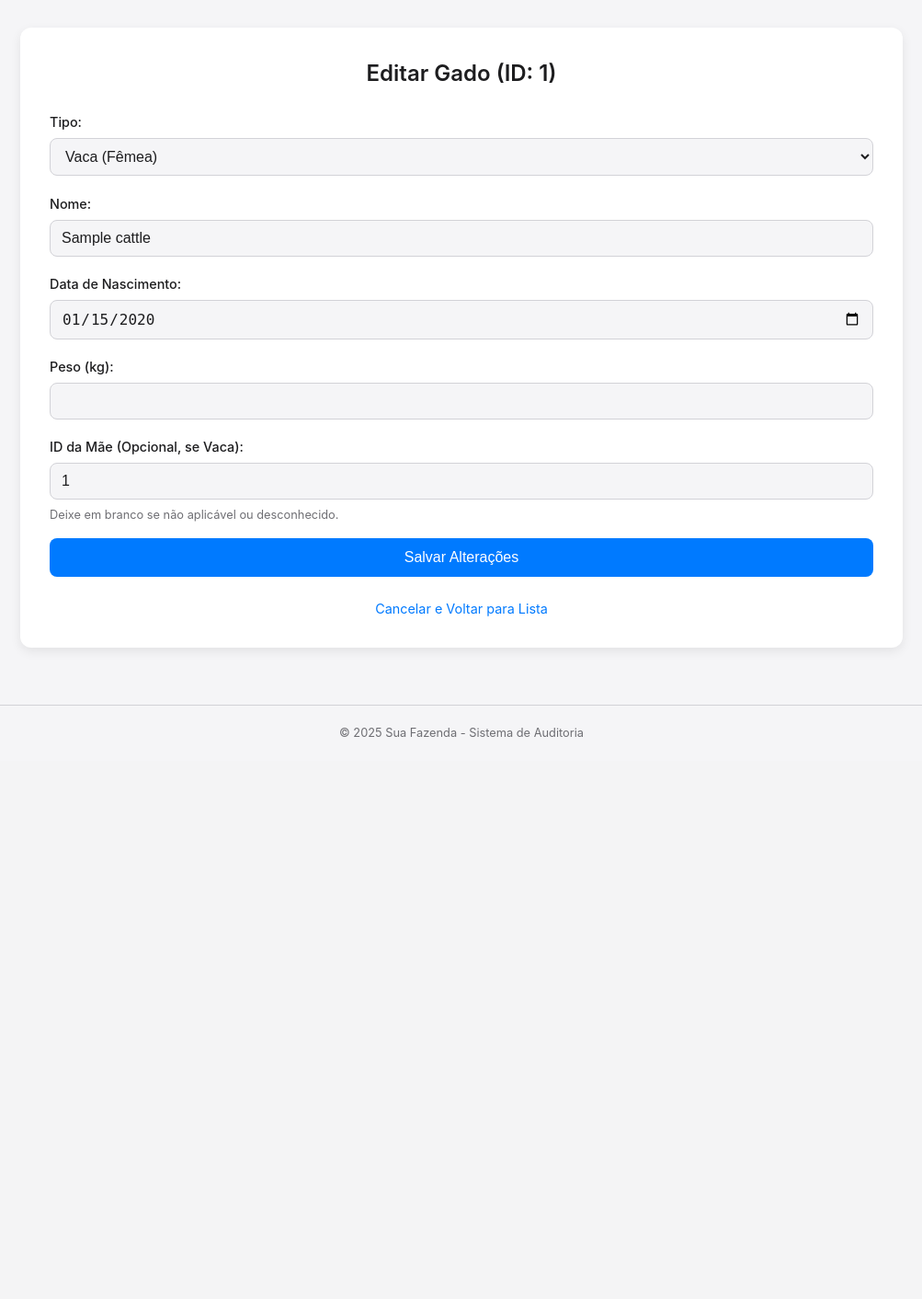
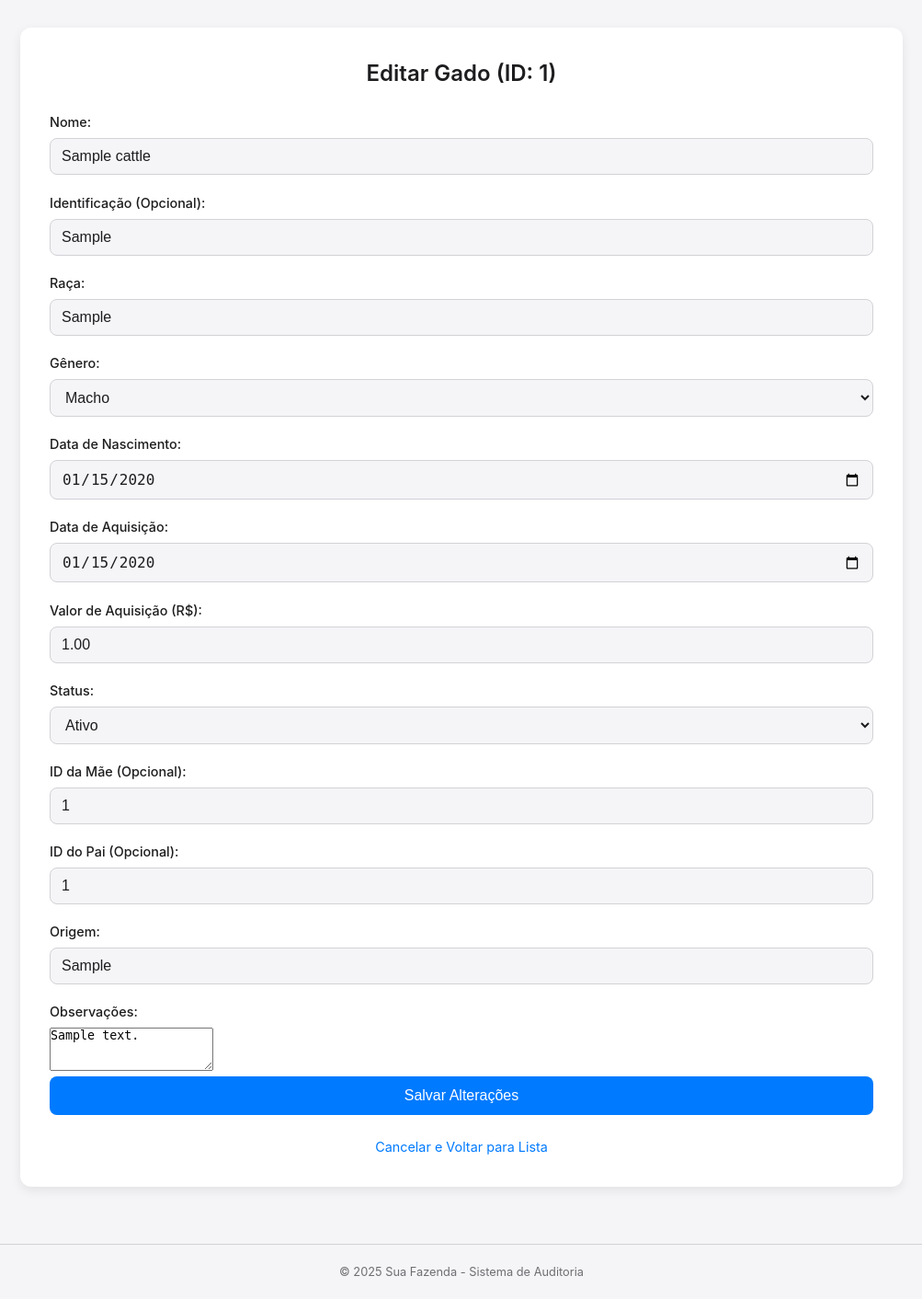
Before and after one commit to gabrielbitti/cattle-log, a FastAPI app: page /cattle/edit/1 in a window 1280 px wide. Shown: the part 91-1503 px from the top of the page at 92% size, without its empty margins (138-1141 px from the left). Before the commit the page ends 892 px from the top, so only its background shows below. Run offline with FastAPI, Linux system fonts and the light colour scheme; tables that the repository leaves empty hold one stand-in row (values such as "Sample post").

Commit message:
Fix: frontend

```diff
--- a/app/crud.py
+++ b/app/crud.py
@@ -17,8 +17,14 @@ def create_cattle(db: Session, cattle: schemas.CattleCreate):
     # Validate mother if provided
     if cattle.mother_id:
         mother = get_cattle_by_id(db, cattle.mother_id)
-        if not mother or mother.type != "cow":
-            raise ValueError(f"Vaca mãe com ID {cattle.mother_id} não encontrada ou não é uma vaca.")
+        if not mother or mother.gender != "FEMALE":
+            raise ValueError(f"Vaca mãe com ID {cattle.mother_id} não encontrada ou não é uma fêmea.")
+
+    # Validate father if provided
+    if cattle.father_id:
+        father = get_cattle_by_id(db, cattle.father_id)
+        if not father or father.gender != "MALE":
+            raise ValueError(f"Pai com ID {cattle.father_id} não encontrado ou não é um macho.")
 
     db_cattle = Cattle(**cattle.model_dump()) # Use model_dump for Pydantic v2
     db.add(db_cattle)
@@ -41,15 +47,23 @@ def update_cattle(db: Session, cattle_id: int, cattle_update: schemas.CattleUpda
         if update_data["mother_id"] == cattle_id:
              raise ValueError("Um animal não pode ser sua própria mãe.")
         mother = get_cattle_by_id(db, update_data["mother_id"])
-        if not mother or mother.type != "cow":
-            raise ValueError(f"Vaca mãe com ID {update_data['mother_id']} não encontrada ou não é uma vaca.")
+        if not mother or mother.gender != "FEMALE":
+            raise ValueError(f"Vaca mãe com ID {update_data['mother_id']} não encontrada ou não é uma fêmea.")
 
-    # Validate type change: prevent changing a mother cow to a bull
-    if "type" in update_data and update_data["type"] == "bull" and db_cattle.type == "cow":
-        # Check if this cow has any calves
+    # Validate father_id update
+    if "father_id" in update_data and update_data["father_id"] is not None:
+        if update_data["father_id"] == cattle_id:
+             raise ValueError("Um animal não pode ser seu próprio pai.")
+        father = get_cattle_by_id(db, update_data["father_id"])
+        if not father or father.gender != "MALE":
+            raise ValueError(f"Pai com ID {update_data['father_id']} não encontrado ou não é um macho.")
+
+    # Validate gender change: prevent changing a mother to male
+    if "gender" in update_data and update_data["gender"] == "MALE" and db_cattle.gender == "FEMALE":
+        # Check if this female has any calves
         has_calves = db.query(Cattle.id).filter(Cattle.mother_id == cattle_id).first() is not None
         if has_calves:
-            raise ValueError("Não é possível alterar o tipo para \'boi\' porque esta vaca já possui bezerros registrados.")
+            raise ValueError("Não é possível alterar o gênero para 'MALE' porque esta fêmea já possui bezerros registrados.")
     # --- End Validations ---
 
     # Apply updates
@@ -64,17 +78,28 @@ def update_cattle(db: Session, cattle_id: int, cattle_update: schemas.CattleUpda
 def create_birth(db: Session, birth: schemas.BirthCreate):
     """Registers a birth, creating a new calf linked to a mother cow."""
     mother = get_cattle_by_id(db, birth.mother_id)
-    if not mother or mother.type != "cow":
-        raise ValueError(f"Vaca mãe com ID {birth.mother_id} não encontrada ou não é uma vaca.")
+    if not mother or mother.gender != "FEMALE":
+        raise ValueError(f"Vaca mãe com ID {birth.mother_id} não encontrada ou não é uma fêmea.")
 
-    # Create the calf record (assuming type is 'bull' for now - needs clarification)
-    # TODO: Clarify how calf type (sex) should be determined upon birth registration.
+    # Validate father if provided
+    if birth.father_id:
+        father = get_cattle_by_id(db, birth.father_id)
+        if not father or father.gender != "MALE":
+            raise ValueError(f"Pai com ID {birth.father_id} não encontrado ou não é um macho.")
+
+    # Set default race from mother if not provided
+    calf_race = birth.race if birth.race else mother.race
+
+    # Create the calf record
     db_calf = Cattle(
         name=birth.name,
-        type=birth.type,
-        weight=birth.calf_weight,
-        birth_date=birth.calf_birth_date,
+        race=calf_race,
+        gender=birth.gender,
+        birth_date=birth.birth_date,
         mother_id=birth.mother_id,
+        father_id=birth.father_id,
+        notes=birth.notes,
+        status="ACTIVE"
     )
     db.add(db_calf)
     db.commit()
--- a/main.py
+++ b/main.py
@@ -6,6 +6,7 @@ from fastapi.staticfiles import StaticFiles
 from fastapi.templating import Jinja2Templates
 from sqlalchemy.orm import Session
 from app.database.db import engine, Base, get_db
+from app.models.cattle import GenderEnum
 from app.routers import cattle
 from app import crud, schemas # Import crud and schemas
 import os
@@ -32,7 +33,7 @@ async def read_root(request: Request, db: Session = Depends(get_db)):
 
     all_cattle = crud.get_all_cattle(db)
     for _cattle in all_cattle:
-        if _cattle.type == "bull":
+        if _cattle.gender == GenderEnum.MALE.value:
             bull_count += 1
         else:
             cow_count += 1
--- a/templates/cattle_form.html
+++ b/templates/cattle_form.html
@@ -9,25 +9,50 @@
 <section class="content-section form-section">
     <h2>{% if action == 'create' %}Adicionar Novo Gado (Boi ou Vaca){% else %}Editar Gado (ID: {{ cattle.id }}){% endif %}</h2>
     <form id="cattle-form" action="/cattle/" method="post">
-        <label for="type">Tipo:</label>
-        <select id="type" name="type" required>
-            <option value="" disabled {% if not cattle %}selected{% endif %}>Selecione o tipo</option>
-            <option value="cow" {% if cattle and cattle.type == "cow" %}selected{% endif %}>Vaca (Fêmea)</option>
-            <option value="bull" {% if cattle and cattle.type == "bull" %}selected{% endif %}>Boi (Macho)</option>
-        </select>
-
         <label for="name">Nome:</label>
         <input type="text" id="name" name="name" value="{{ cattle.name if cattle else '' }}" required>
+
+        <label for="identification">Identificação (Opcional):</label>
+        <input type="text" id="identification" name="identification" value="{{ cattle.identification if cattle else '' }}">
+
+        <label for="race">Raça:</label>
+        <input type="text" id="race" name="race" value="{{ cattle.race if cattle else '' }}" required>
+
+        <label for="gender">Gênero:</label>
+        <select id="gender" name="gender" required>
+            <option value="" disabled {% if not cattle %}selected{% endif %}>Selecione o gênero</option>
+            <option value="FEMALE" {% if cattle and cattle.gender == "FEMALE" %}selected{% endif %}>Fêmea</option>
+            <option value="MALE" {% if cattle and cattle.gender == "MALE" %}selected{% endif %}>Macho</option>
+        </select>
 
         <label for="birth_date">Data de Nascimento:</label>
         <input type="date" id="birth_date" name="birth_date" value="{{ cattle.birth_date if cattle and cattle.birth_date else '' }}">
 
-        <label for="weight">Peso (kg):</label>
-        <input type="number" step="0.1" id="weight" name="weight" value="{{ cattle.weight if cattle and cattle.weight else '' }}">
+        <label for="acquisition_date">Data de Aquisição:</label>
+        <input type="date" id="acquisition_date" name="acquisition_date" value="{{ cattle.acquisition_date if cattle and cattle.acquisition_date else '' }}">
 
-        <label for="mother_id">ID da Mãe (Opcional, se Vaca):</label>
+        <label for="acquisition_value">Valor de Aquisição (R$):</label>
+        <input type="number" step="0.01" id="acquisition_value" name="acquisition_value" value="{{ cattle.acquisition_value if cattle and cattle.acquisition_value else '' }}">
+
+        <label for="status">Status:</label>
+        <select id="status" name="status">
+            <option value="ACTIVE" {% if not cattle or cattle.status == "ACTIVE" %}selected{% endif %}>Ativo</option>
+            <option value="SOLD" {% if cattle and cattle.status == "SOLD" %}selected{% endif %}>Vendido</option>
+            <option value="DECEASED" {% if cattle and cattle.status == "DECEASED" %}selected{% endif %}>Falecido</option>
+            <option value="TRANSFERRED" {% if cattle and cattle.status == "TRANSFERRED" %}selected{% endif %}>Transferido</option>
+        </select>
+
+        <label for="mother_id">ID da Mãe (Opcional):</label>
         <input type="number" id="mother_id" name="mother_id" value="{{ cattle.mother_id if cattle and cattle.mother_id else '' }}">
-        <small>Deixe em branco se não aplicável ou desconhecido.</small>
+
+        <label for="father_id">ID do Pai (Opcional):</label>
+        <input type="number" id="father_id" name="father_id" value="{{ cattle.father_id if cattle and cattle.father_id else '' }}">
+
+        <label for="origin">Origem:</label>
+        <input type="text" id="origin" name="origin" value="{{ cattle.origin if cattle else '' }}">
+
+        <label for="notes">Observações:</label>
+        <textarea id="notes" name="notes" rows="3">{{ cattle.notes if cattle else '' }}</textarea>
 
         <button type="submit">
             {% if action == 'create' %}Adicionar Gado{% else %}Salvar Alterações{% endif %}
@@ -51,16 +76,28 @@
             const formData = new FormData(cattleForm);
             const data = {
                 name: formData.get("name"),
-                type: formData.get("type"),
+                identification: formData.get("identification") || null,
+                race: formData.get("race"),
+                gender: formData.get("gender"),
                 birth_date: formData.get("birth_date") || null,
-                weight: formData.get("weight") ? parseFloat(formData.get("weight")) : null,
-                mother_id: formData.get("mother_id") ? parseInt(formData.get("mother_id")) : null
+                acquisition_date: formData.get("acquisition_date") || null,
+                acquisition_value: formData.get("acquisition_value") ? parseFloat(formData.get("acquisition_value")) : null,
+                status: formData.get("status"),
+                mother_id: formData.get("mother_id") ? parseInt(formData.get("mother_id")) : null,
+                father_id: formData.get("father_id") ? parseInt(formData.get("father_id")) : null,
+                origin: formData.get("origin") || null,
+                notes: formData.get("notes") || null
             };
 
             // Remove null fields if necessary, depending on API validation
+            if (!data.identification) delete data.identification;
             if (!data.birth_date) delete data.birth_date;
-            if (data.weight === null) delete data.weight;
+            if (!data.acquisition_date) delete data.acquisition_date;
+            if (data.acquisition_value === null) delete data.acquisition_value;
             if (data.mother_id === null) delete data.mother_id;
+            if (data.father_id === null) delete data.father_id;
+            if (!data.origin) delete data.origin;
+            if (!data.notes) delete data.notes;
 
             try {
                 let response;
```
Also changed, not shown: app/schemas.py (+32 -12 lines), templates/add_birth.html (+28 -19 lines), templates/edit_cattle.html (+55 -14 lines), templates/list_cattle.html (+11 -7 lines).
